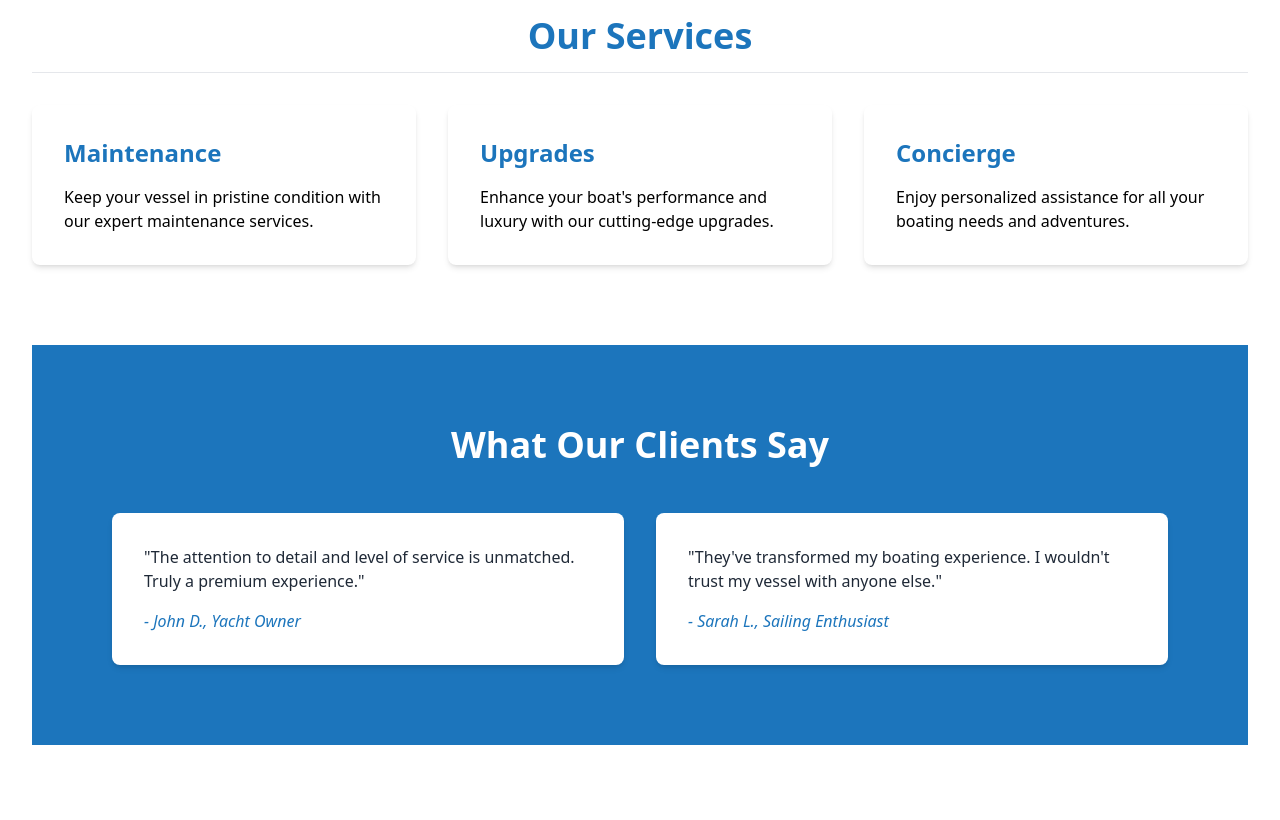
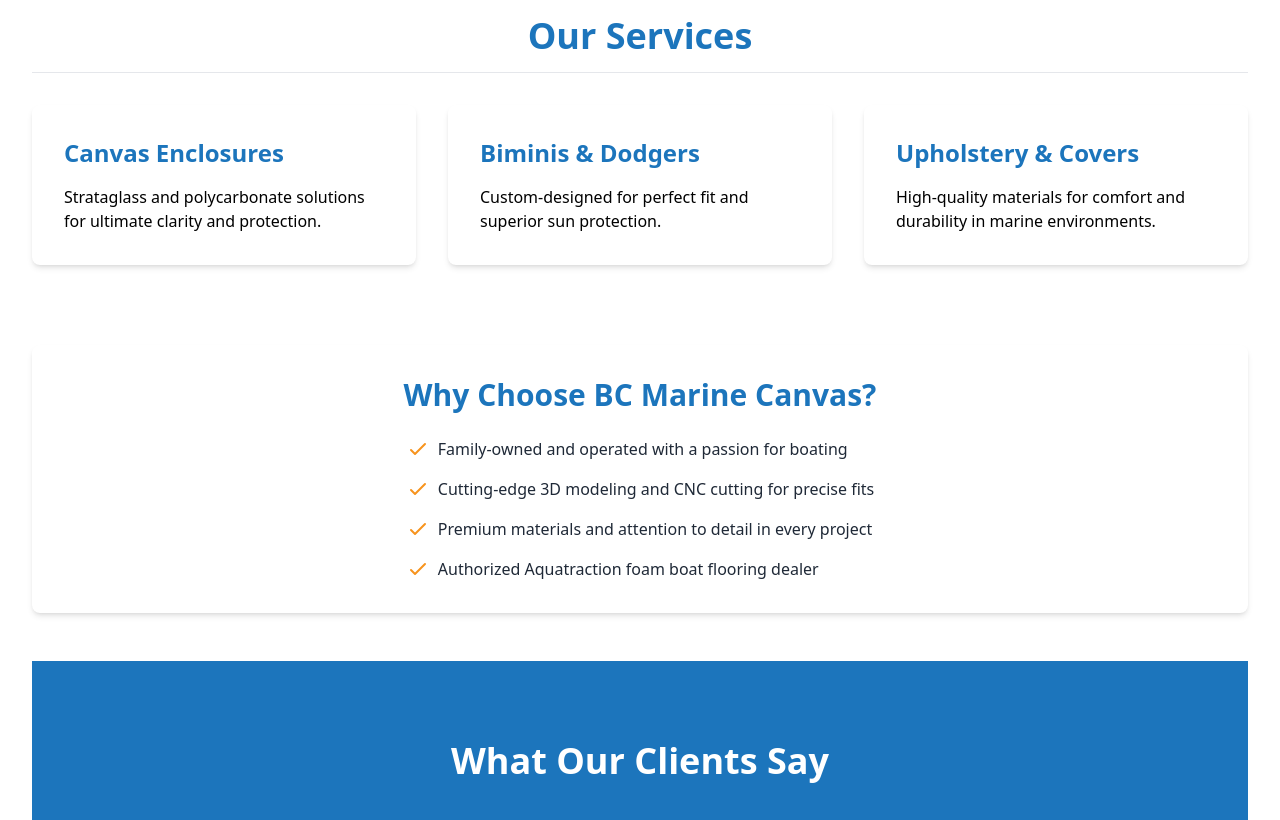
Before and after one commit to obiwormxlii/bc-website, a SvelteKit app: page / in a window 1280 px wide. Shown: the part 760-1580 px from the top of the page. Built offline with nearby package versions, Linux system fonts and the light colour scheme.

Commit message:
added about

```diff
--- a/src/routes/+page.svelte
+++ b/src/routes/+page.svelte
@@ -5,15 +5,12 @@
 	<div
 		class="bg-primary md:bg-opacity-90 bg-opacity-50 p-12 lg:w-1/2 w-full rounded-xl text-center text-white text-wrap"
 	>
-		<h1 class="text-5xl font-bold mb-6 font-sans">
-			Breathe New Life into Your
-			<br />Seafaring Sanctuary
-		</h1>
-		<p class="text-xl mb-8">Experience unparalleled excellence on the water</p>
+		<h1 class="text-5xl font-bold mb-6 font-sans">Elevate Your Boating Experience</h1>
+		<p class="text-xl mb-8">Premium boat canvas solutions crafted with innovation and style</p>
 		<a
 			href="#contact"
 			class="bg-secondary hover:bg-opacity-90 text-white font-bold py-3 px-6 rounded transition-colors"
-			>Get Started</a
+			>Book Now</a
 		>
 	</div>
 </section>
@@ -23,20 +20,77 @@
 		<hr class="mb-8" />
 		<div class="grid grid-cols-1 md:grid-cols-3 gap-8">
 			<div class="bg-white p-8 rounded-lg shadow-md hover:shadow-lg transition-shadow">
-				<h3 class="text-2xl font-bold text-primary mb-4">Maintenance</h3>
-				<p>Keep your vessel in pristine condition with our expert maintenance services.</p>
+				<h3 class="text-2xl font-bold text-primary mb-4">Canvas Enclosures</h3>
+				<p>Strataglass and polycarbonate solutions for ultimate clarity and protection.</p>
 			</div>
 			<div class="bg-white p-8 rounded-lg shadow-md hover:shadow-lg transition-shadow">
-				<h3 class="text-2xl font-bold text-primary mb-4">Upgrades</h3>
-				<p>Enhance your boat's performance and luxury with our cutting-edge upgrades.</p>
+				<h3 class="text-2xl font-bold text-primary mb-4">Biminis & Dodgers</h3>
+				<p>Custom-designed for perfect fit and superior sun protection.</p>
 			</div>
 			<div class="bg-white p-8 rounded-lg shadow-md hover:shadow-lg transition-shadow">
-				<h3 class="text-2xl font-bold text-primary mb-4">Concierge</h3>
-				<p>Enjoy personalized assistance for all your boating needs and adventures.</p>
+				<h3 class="text-2xl font-bold text-primary mb-4">Upholstery & Covers</h3>
+				<p>High-quality materials for comfort and durability in marine environments.</p>
 			</div>
 		</div>
 	</section>
-
+	<section id="about" class="bg-white rounded-lg shadow-md p-8 mb-12 w-full place-items-center">
+		<h3 class="text-3xl font-bold text-primary mb-6">Why Choose BC Marine Canvas?</h3>
+		<div></div>
+		<ul class="space-y-4 text-gray-800">
+			<li class="flex items-start">
+				<svg
+					class="w-6 h-6 text-secondary mr-2 flex-shrink-0"
+					fill="none"
+					stroke="currentColor"
+					viewBox="0 0 24 24"
+					xmlns="http://www.w3.org/2000/svg"
+				>
+					<path stroke-linecap="round" stroke-linejoin="round" stroke-width="2" d="M5 13l4 4L19 7"
+					></path>
+				</svg>
+				<span>Family-owned and operated with a passion for boating</span>
+			</li>
+			<li class="flex items-start">
+				<svg
+					class="w-6 h-6 text-secondary mr-2 flex-shrink-0"
+					fill="none"
+					stroke="currentColor"
+					viewBox="0 0 24 24"
+					xmlns="http://www.w3.org/2000/svg"
+				>
+					<path stroke-linecap="round" stroke-linejoin="round" stroke-width="2" d="M5 13l4 4L19 7"
+					></path>
+				</svg>
+				<span>Cutting-edge 3D modeling and CNC cutting for precise fits</span>
+			</li>
+			<li class="flex items-start">
+				<svg
+					class="w-6 h-6 text-secondary mr-2 flex-shrink-0"
+					fill="none"
+					stroke="currentColor"
+					viewBox="0 0 24 24"
+					xmlns="http://www.w3.org/2000/svg"
+				>
+					<path stroke-linecap="round" stroke-linejoin="round" stroke-width="2" d="M5 13l4 4L19 7"
+					></path>
+				</svg>
+				<span>Premium materials and attention to detail in every project</span>
+			</li>
+			<li class="flex items-start">
+				<svg
+					class="w-6 h-6 text-secondary mr-2 flex-shrink-0"
+					fill="none"
+					stroke="currentColor"
+					viewBox="0 0 24 24"
+					xmlns="http://www.w3.org/2000/svg"
+				>
+					<path stroke-linecap="round" stroke-linejoin="round" stroke-width="2" d="M5 13l4 4L19 7"
+					></path>
+				</svg>
+				<span>Authorized Aquatraction foam boat flooring dealer</span>
+			</li>
+		</ul>
+	</section>
 	<section id="testimonials" class="bg-primary p-12 lg:p-20 text-white">
 		<h2 class="text-4xl font-bold text-center mb-12">What Our Clients Say</h2>
 		<div class="grid grid-cols-1 md:grid-cols-2 gap-8">
```
